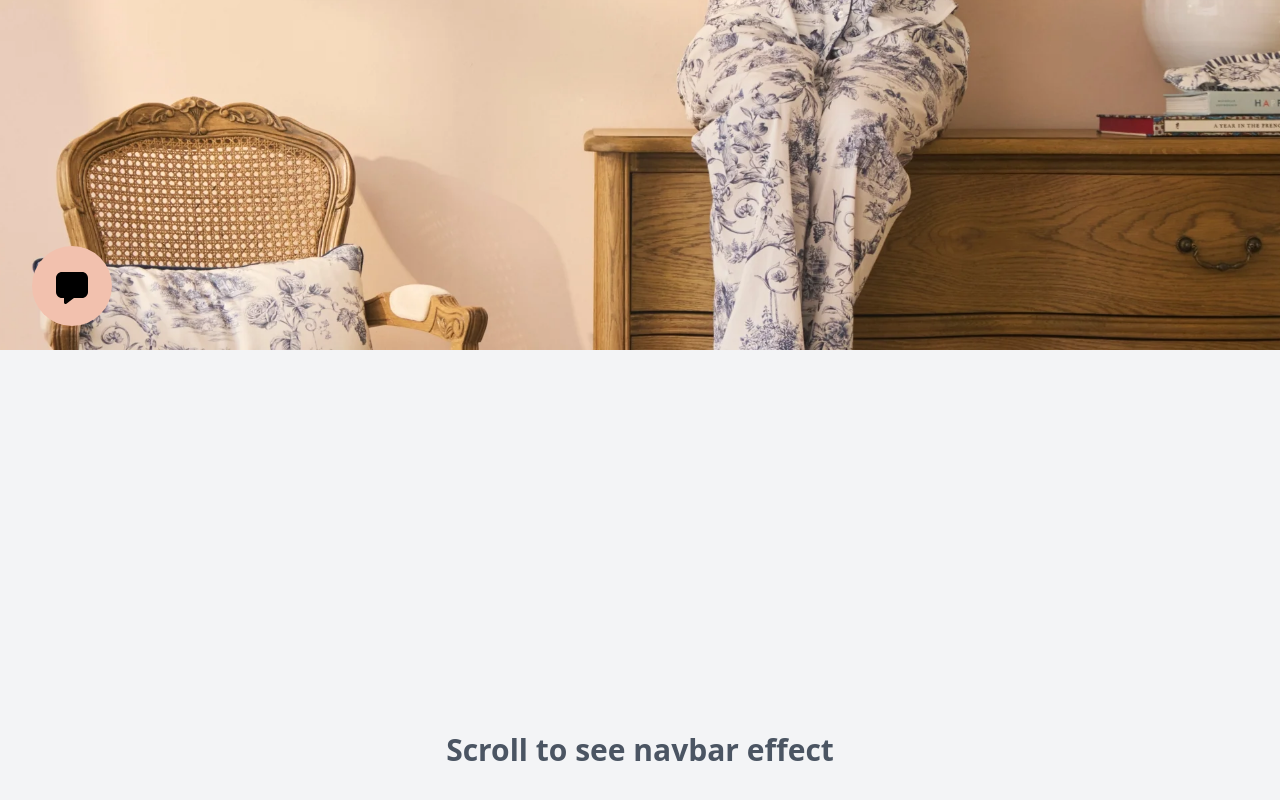
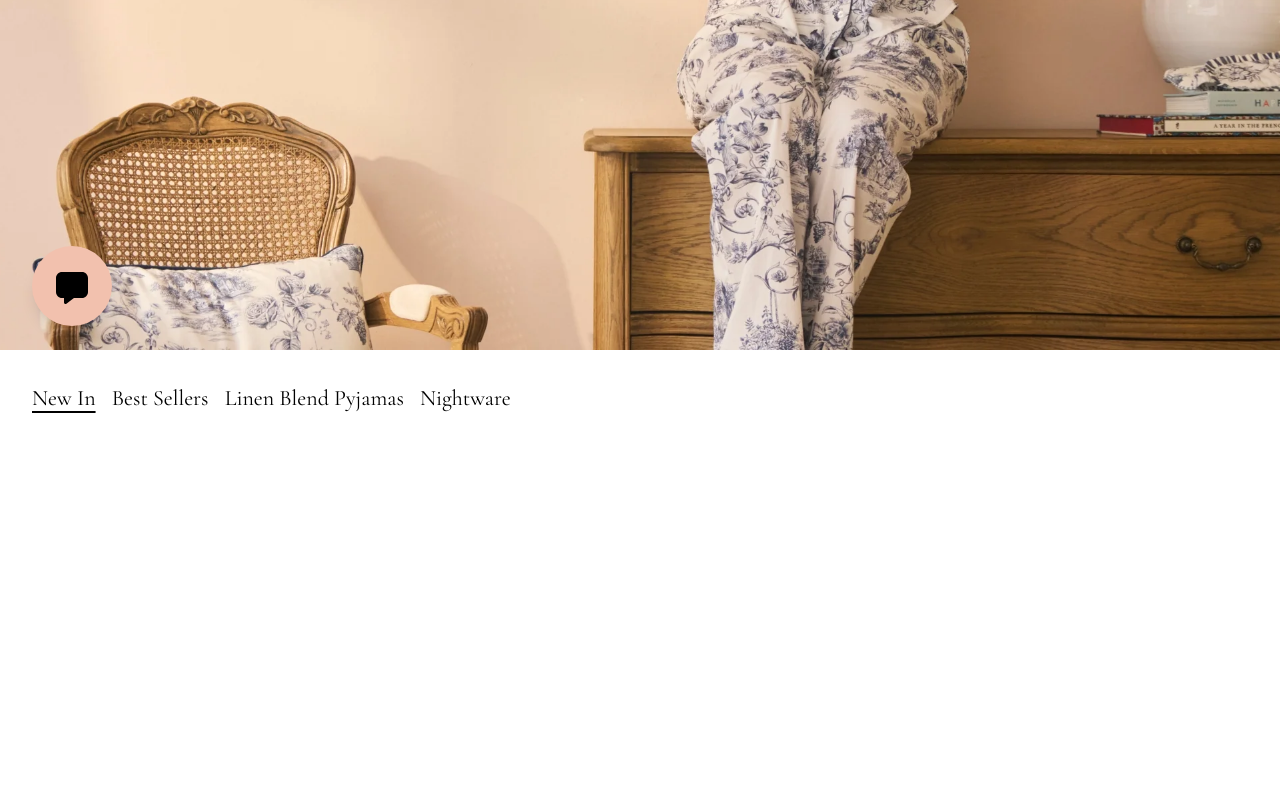
Before and after one commit to Sachin-stha112/Clothing-Website-Tailwind, a plain HTML site: page index.html in a window 1280 px wide. Shown: the part 450-1250 px from the top of the page. After the commit the page ends 865 px from the top, so only its background shows below. Drawn offline with nearby package versions, Linux system fonts and the light colour scheme.

Commit message:
Update Product section with font styling and underline

```diff
--- a/index.html
+++ b/index.html
@@ -16,6 +16,8 @@
         transition: stroke 0.3s ease;
       }
     </style>
+    <link href="https://fonts.googleapis.com/css2?family=Bodoni+Moda:opsz,wght@6..96,400&display=swap" rel="stylesheet">
+    <link href="https://fonts.googleapis.com/css2?family=Cormorant+Garamond:wght@400;500&display=swap" rel="stylesheet">
   </head>
   <body class="bg-white">
     <!--Navbar-->
@@ -241,19 +243,31 @@
     </section>
     <!--Help Support Button-->
     <div
-      class="fixed bottom-6 left-8 w-20 h-20 rounded-full bg-[#f2c1ae] flex items-center justify-center"
+      class="fixed bottom-6 left-8 w-20 h-20 rounded-full bg-[#f2c1ae] flex items-center justify-center shadow-lg"
     >
       <a href="#">
-        <svg xmlns="http://www.w3.org/2000/svg" viewBox="0 0 640 640" width="40" height="40" fill="black">
-          <path d="M64 416L64 192C64 139 107 96 160 96L480 96C533 96 576 139 576 192L576 416C576 469 533 512 480 512L360 512C354.8 512 349.8 513.7 345.6 516.8L230.4 603.2C226.2 606.3 221.2 608 216 608C202.7 608 192 597.3 192 584L192 512L160 512C107 512 64 469 64 416z"/>
+        <svg
+          xmlns="http://www.w3.org/2000/svg"
+          viewBox="0 0 640 640"
+          width="40"
+          height="40"
+          fill="black"
+        >
+          <path
+            d="M64 416L64 192C64 139 107 96 160 96L480 96C533 96 576 139 576 192L576 416C576 469 533 512 480 512L360 512C354.8 512 349.8 513.7 345.6 516.8L230.4 603.2C226.2 606.3 221.2 608 216 608C202.7 608 192 597.3 192 584L192 512L160 512C107 512 64 469 64 416z"
+          />
         </svg>
       </a>
     </div>
-    <!--Dummy content so you can scroll and test the navbar-->
-    <section class="h-screen bg-gray-100 flex items-center justify-center">
-      <h2 class="text-3xl font-bold text-gray-600">
-        Scroll to see navbar effect
-      </h2>
+    <!--Product section-->
+    <section>
+      <div class="mt-8 space-x-3" >
+        <a href="#" class="text-[22px] font-['Cormorant_Garamond'] ml-8 underline underline-offset-[6px] decoration-[1.5px]">New In</a>
+        <a href="#" class="text-[22px] font-['Cormorant_Garamond'] ml-8">Best Sellers</a>
+        <a href="#" class="text-[22px] font-['Cormorant_Garamond'] ml-8">Linen Blend Pyjamas</a>
+        <a href="#" class="text-[22px] font-['Cormorant_Garamond'] ml-8">Nightware</a>
+      </div>
+
     </section>
 
     <script>
```
